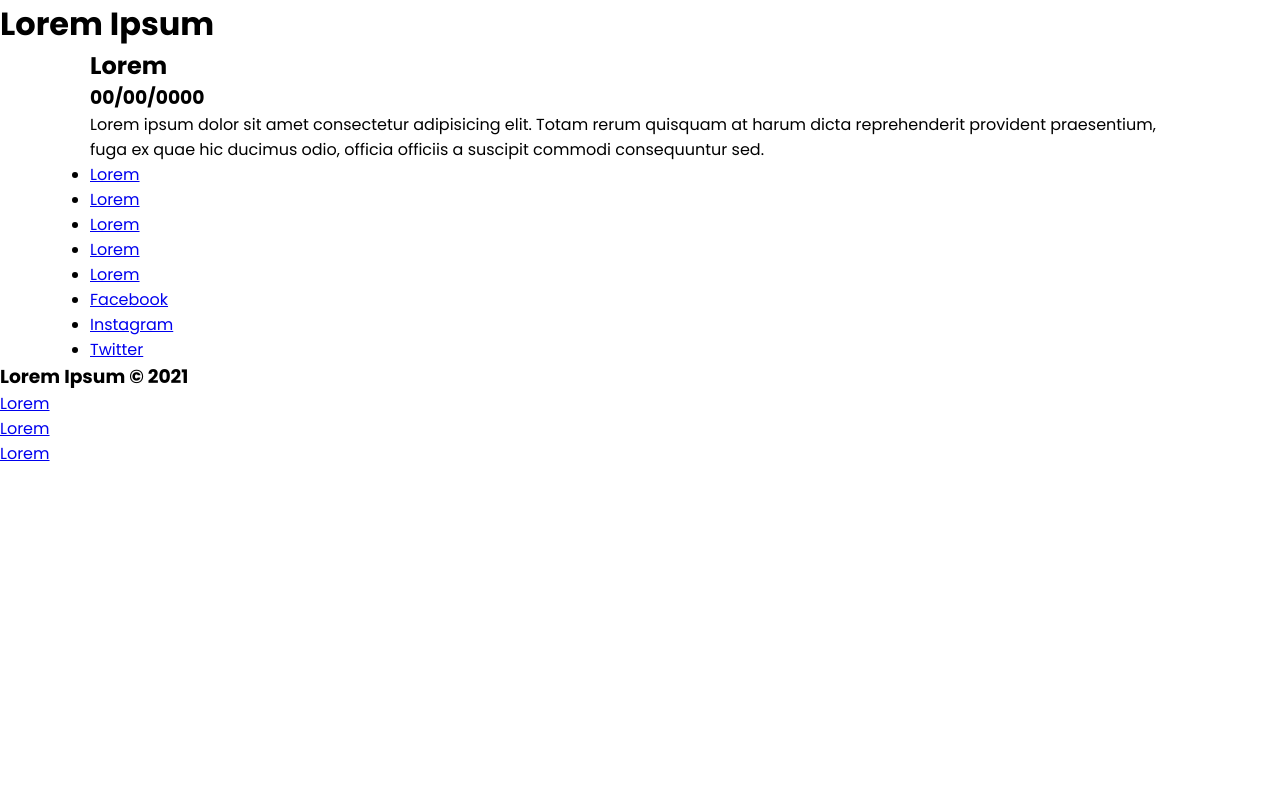
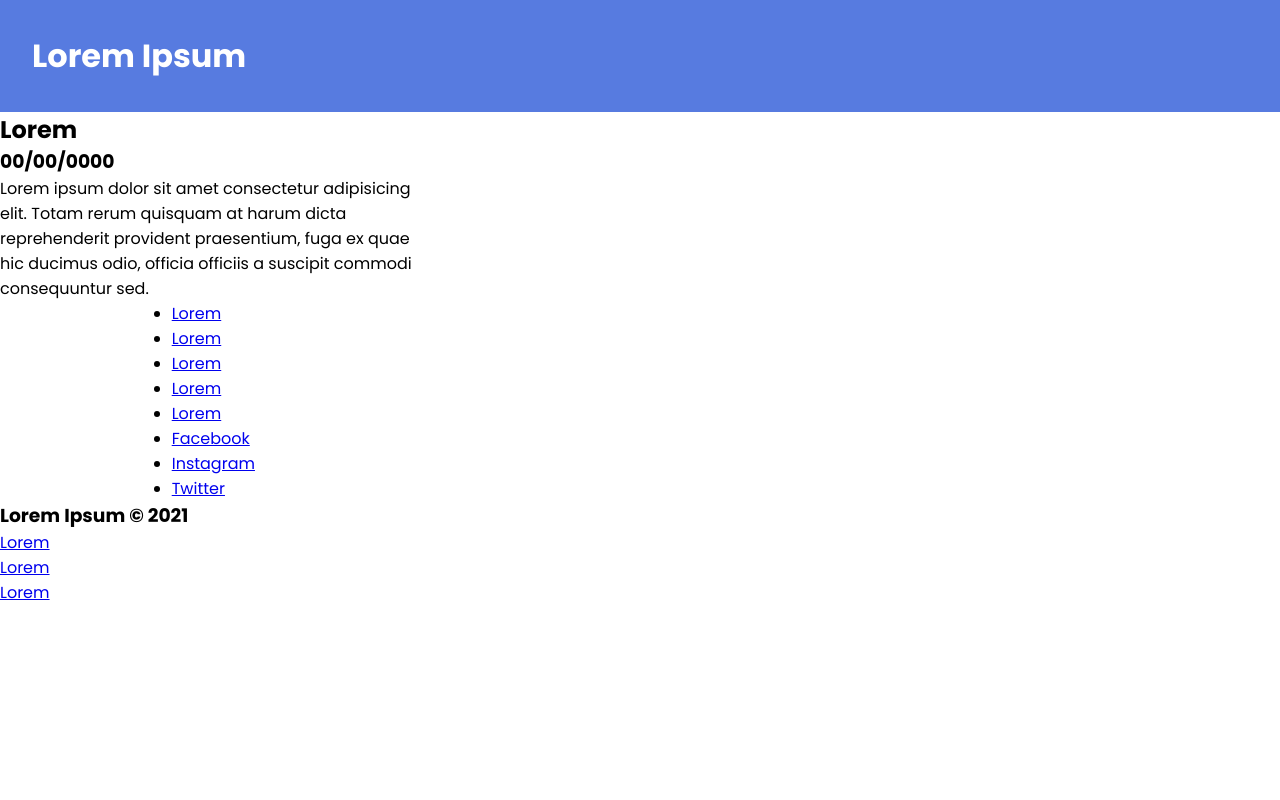
Before and after one commit to josee-fernandes/blog-ipsum, a PHP site: page / in a window 1280 px wide. Run offline with PHP 8.4, Linux system fonts and the light colour scheme.

Commit message:
Styled hero

```diff
--- a/css/style.min.css
+++ b/css/style.min.css
@@ -1,2 +1,11 @@
-@import url("https://fonts.googleapis.com/css2?family=Poppins:wght@200;400;600;700;900&display=swap");*{margin:0;padding:0;-webkit-box-sizing:border-box;box-sizing:border-box;font-family:'Poppins', 'Roboto', sans-serif}html,body{width:100vw;min-height:100vh}body{overflow-x:hidden}#root{width:100%;height:100%}:root{--grid-columns: 1}.container{display:-webkit-box;display:-ms-flexbox;display:flex;-webkit-box-orient:vertical;-webkit-box-direction:normal;-ms-flex-direction:column;flex-direction:column;max-width:1100px;margin:0 auto}@media screen and (min-width: 768px){:root{--grid-columns: 2}}
+@import url("https://fonts.googleapis.com/css2?family=Poppins:wght@200;400;600;700;900&display=swap");*{margin:0;padding:0;-webkit-box-sizing:border-box;box-sizing:border-box;font-family:'Poppins', 'Roboto', sans-serif}html,body{width:100vw;min-height:100vh}body{overflow-x:hidden}#root{width:100%;height:100%}:root{--clr-primary: #577be0;--clr-primary-tint: #6a8ae0;--clr-primary-shade: #3e63ca;--clr-secondary: #6d47c7;--clr-secondary-tint: #8367c4;--clr-secondary-shade: #6133cc;--clr-dark: #292929;--clr-dark-tint: #1b1b1b;--clr-dark-shade: #111111;--clr-light: #efefef;--clr-light-tint: #ffffff;--clr-light-shade: #dddddd;--grid-columns: 1}#root{display:-ms-grid;display:grid;-ms-grid-columns:(1fr)[var];grid-template-columns:repeat(var(--grid-columns), 1fr);grid-template-areas:'HR'
+ 'RC'
+ 'AD'
+ 'FT'}.container{display:-webkit-box;display:-ms-flexbox;display:flex;-webkit-box-orient:vertical;-webkit-box-direction:normal;-ms-flex-direction:column;flex-direction:column;-webkit-box-align:center;-ms-flex-align:center;align-items:center;max-width:1100px;margin:0 auto}.hero{-ms-grid-row:1;-ms-grid-column:1;grid-area:HR;width:100vw;padding:2rem;background-color:var(--clr-primary)}.hero h1{color:var(--clr-light-tint)}.recent{-ms-grid-row:2;-ms-grid-column:1;grid-area:RC}.additional{-ms-grid-row:3;-ms-grid-column:1;grid-area:AD}.footer{-ms-grid-row:4;-ms-grid-column:1;grid-area:FT}@media screen and (min-width: 768px){:root{--grid-columns: 2}#root{grid-template-areas:'HR HR'
+ 'RC AD'
+ 'RC AD'
+ 'FT FT'}}@media screen and (min-width: 1024px){:root{--grid-columns: 3}#root{grid-template-areas:'HR HR HR'
+ 'RC RC AD'
+ 'RC RC AD'
+ 'FT FT FT'}}
 /*# sourceMappingURL=style.min.css.map */
--- a/css/style.scss
+++ b/css/style.scss
@@ -1,22 +1,93 @@
 @import './reset';
 
 :root{
+    --clr-primary: #577be0;
+    --clr-primary-tint: #6a8ae0;
+    --clr-primary-shade: #3e63ca;
+    --clr-secondary: #6d47c7;
+    --clr-secondary-tint: #8367c4;
+    --clr-secondary-shade: #6133cc;
+    --clr-dark: #292929;
+    --clr-dark-tint: #1b1b1b;
+    --clr-dark-shade: #111111;
+    --clr-light: #efefef;
+    --clr-light-tint: #ffffff;
+    --clr-light-shade: #dddddd;
     --grid-columns: 1;
+}
+
+/*
+    HR - Hero
+    RC - Recent
+    AD - Additional
+    FT - Footer
+*/
+
+#root{
+    display: grid;
+    grid-template-columns: repeat(var(--grid-columns), 1fr);
+    grid-template-areas:
+        'HR'
+        'RC'
+        'AD'
+        'FT';
 }
 
 .container{
     display: flex;
     flex-direction: column;
+    align-items: center;
     max-width: 1100px;
     margin: 0 auto;
+}
+
+.hero{
+    grid-area: HR;
+    width: 100vw;
+    padding: 2rem;
+    background-color: var(--clr-primary);
+
+    h1{
+        color: var(--clr-light-tint)
+    }
+}
+
+.recent{
+    grid-area: RC;
+}
+
+.additional{
+    grid-area: AD;
+}
+
+.footer{
+    grid-area: FT;
 }
 
 @media screen and (min-width: 768px){
     :root{
         --grid-columns: 2;
     }
+
+    #root{
+        grid-template-areas:
+            'HR HR'
+            'RC AD'
+            'RC AD'
+            'FT FT';
+    }
 }
 
 @media screen and (min-width: 1024px){
+    :root{
+        --grid-columns: 3;
+    }
 
+    #root{
+        grid-template-areas:
+            'HR HR HR'
+            'RC RC AD'
+            'RC RC AD'
+            'FT FT FT';
+    }
 }
```
Also changed, not shown: css/style.css (+81 -0 lines), 2 other files.
